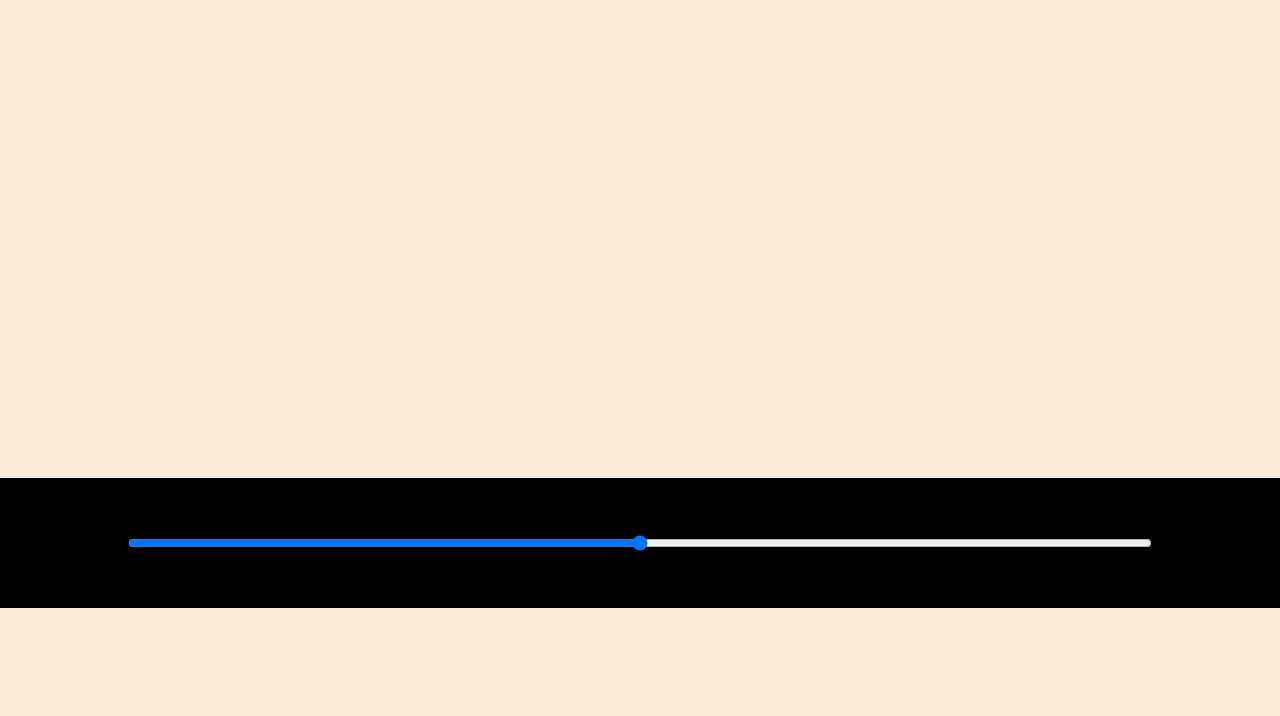
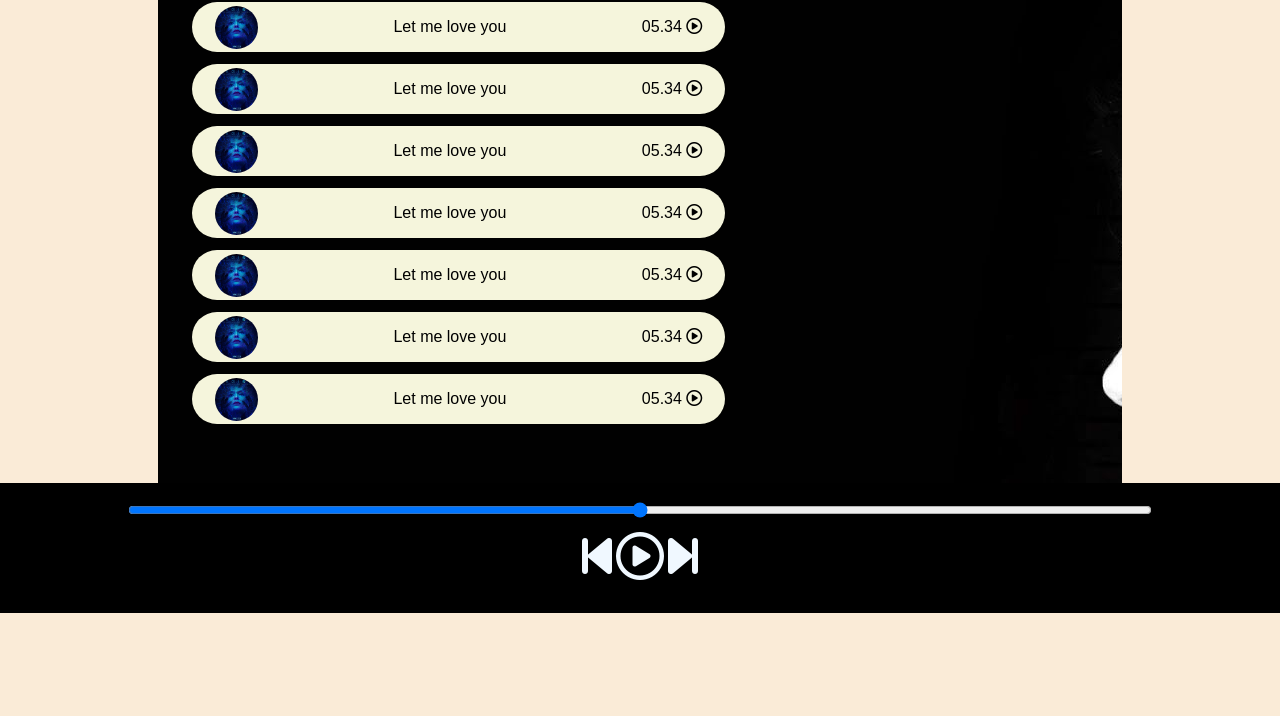
Before and after one commit to AlienMonk/Spotify-Clone, a plain HTML site: page index.html in a window 1280 px wide. Shown: the part 187-903 px from the top of the page. Before the commit the page ends 800 px from the top, so only its background shows below. Drawn offline with Linux system fonts and the light colour scheme.

Commit message:
Song List added

```diff
--- a/index.html
+++ b/index.html
@@ -7,7 +7,7 @@
         <title>Spotify - Your favourite music is here</title>
         <link rel="stylesheet" href="style.css">
         </head>
-<body>
+<>
     <nav>
         <ul>
             <li class="brand"><img src="logo.png" alt="Spotify"> Spotify</li>
@@ -16,18 +16,57 @@
         </ul>
     </nav>
     <div class="container">
+        <div class="songList">
         <h1>Best of NCS - No copyright sounds</h1>
-        <div class="songList"></div>
-        <div class="SongBanner"></div>
-
+        <div>
+        <div class="songItem">
+            <img src="covers\1.jpg" alt="1">
+            <saspn> Let me love you</saspn>
+            <span class="songlistplay"><span class="timestamp"> 05.34 <i class="fa-regular fa-1.5x fa-circle-play"></i></span></span>
+        </div>
+        <div class="songItem">
+            <img src="covers\1.jpg" alt="1">
+            <saspn> Let me love you</saspn>
+            <span class="songlistplay"><span class="timestamp"> 05.34 <i class="fa-regular fa-1.5x fa-circle-play"></i></span></span>
+        </div>
+        <div class="songItem">
+            <img src="covers\1.jpg" alt="1">
+            <saspn> Let me love you</saspn>
+            <span class="songlistplay"><span class="timestamp"> 05.34 <i class="fa-regular fa-1.5x fa-circle-play"></i></span></span>
+        </div>
+        <div class="songItem">
+            <img src="covers\1.jpg" alt="1">
+            <saspn> Let me love you</saspn>
+            <span class="songlistplay"><span class="timestamp"> 05.34 <i class="fa-regular fa-1.5x fa-circle-play"></i></span></span>
+        </div>
+        <div class="songItem">
+            <img src="covers\1.jpg" alt="1">
+            <saspn> Let me love you</saspn>
+            <span class="songlistplay"><span class="timestamp"> 05.34 <i class="fa-regular fa-1.5x fa-circle-play"></i></span></span>
+        </div>
+        <div class="songItem">
+            <img src="covers\1.jpg" alt="1">
+            <saspn> Let me love you</saspn>
+            <span class="songlistplay"><span class="timestamp"> 05.34 <i class="fa-regular fa-1.5x fa-circle-play"></i></span></span>
+        </div>
+        <div class="songItem">
+            <img src="covers\1.jpg" alt="1">
+            <saspn> Let me love you</saspn>
+            <span class="songlistplay"><span class="timestamp"> 05.34 <i class="fa-regular fa-1.5x fa-circle-play"></i></span></span>
+        </div>
     </div>
+    </div>
+    </div>
+    <div class="SongBanner"></div>
     <div class="bottom">
         <input type="range" id="myProgressBar" min="0" max="100">
         <div class="icons">
-
+            <i class="fa-solid fa-3x fa-backward-step"></i>
+            <i class="fa-regular fa-3x fa-circle-play"></i>
+            <i class="fa-solid fa-3x                fa-forward-step"></i>
         </div>
     </div>
     <script src="script.js"></script>
-
+    <script src="https://kit.fontawesome.com/2eb6d5ec05.js" crossorigin="anonymous"></script>
     </body>
     </html>
--- a/style.css
+++ b/style.css
@@ -38,16 +38,35 @@ nav ul li{
 }
 
 .container{
-    min-height: 75vh;
+    min-height: 72vh;
+    background-color: black;
+    color: white;
+    font-family:Arial, Helvetica, sans-serif;
+    display: flex;
+    width: 70%;
+    margin:23px auto;
+    border-radius: 12px;
+    padding: 34px;
+    background-image:url("bg.jpg");
+
 }
 .bottom{
     position: sticky;
     height: 130px;
     background-color: black;
+    color:aliceblue;
     bottom:0;
     display: flex;
     justify-content: center;
     align-items: center;
+    flex-direction: column;
+
+}
+.icons{
+    margin: 14px;
+}
+.icons i{
+    cursor: pointer;
 }
 
 #myProgressBar{
@@ -55,3 +74,25 @@ nav ul li{
 
 
 }
+.songItem{
+height: 50px;
+display: flex;
+background-color: beige;
+color: black;
+margin: 12px 0;
+justify-content: space-between;
+align-items: center;
+border-radius: 34px;
+}
+.songItem img{
+    width: 43px;
+    margin: 0 23px;
+    border-radius: 34px;
+
+}
+.timestamp{
+    margin: 0 23px;
+}
+.timestamp i{
+    cursor: pointer;
+}
```
